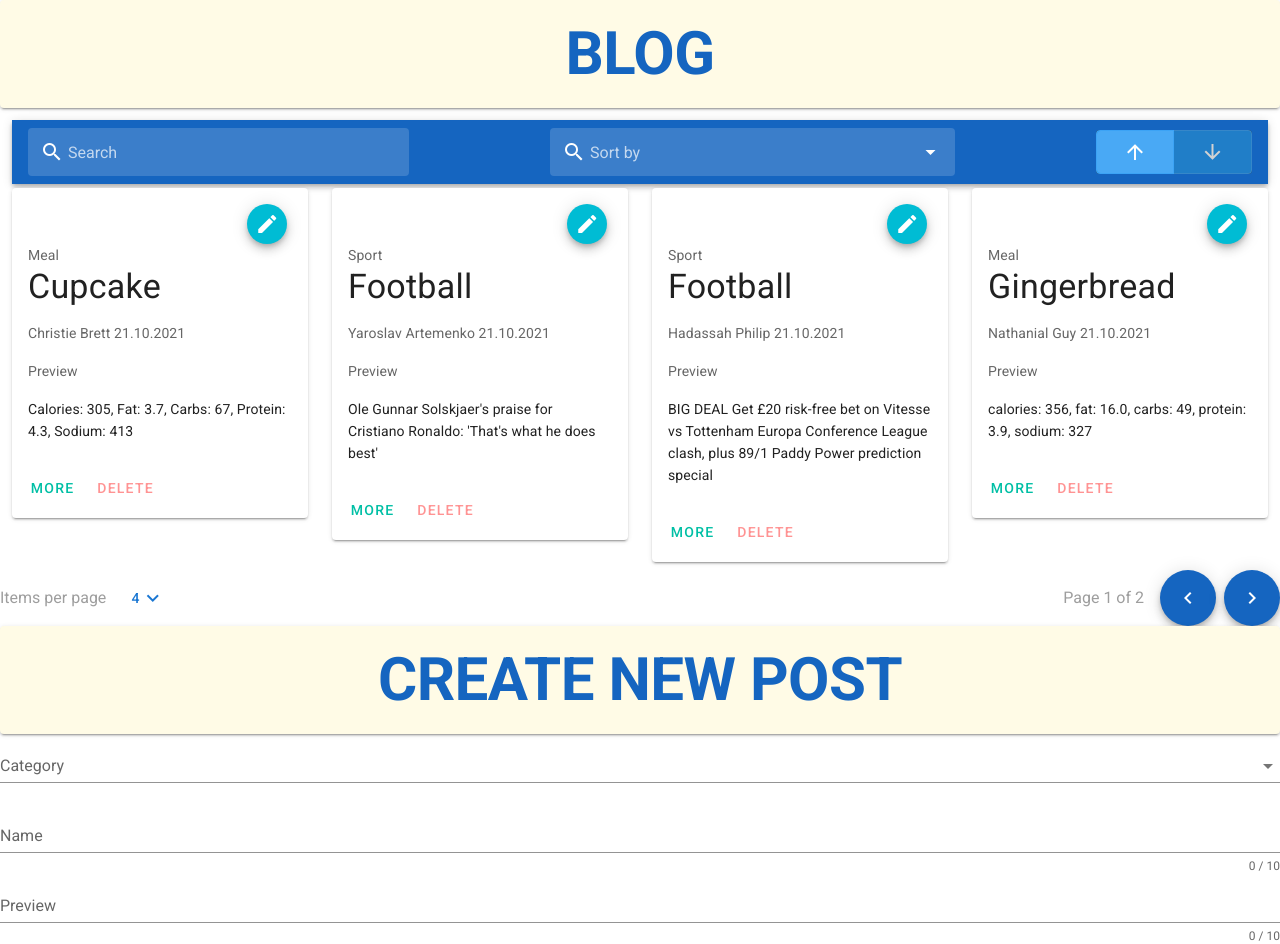
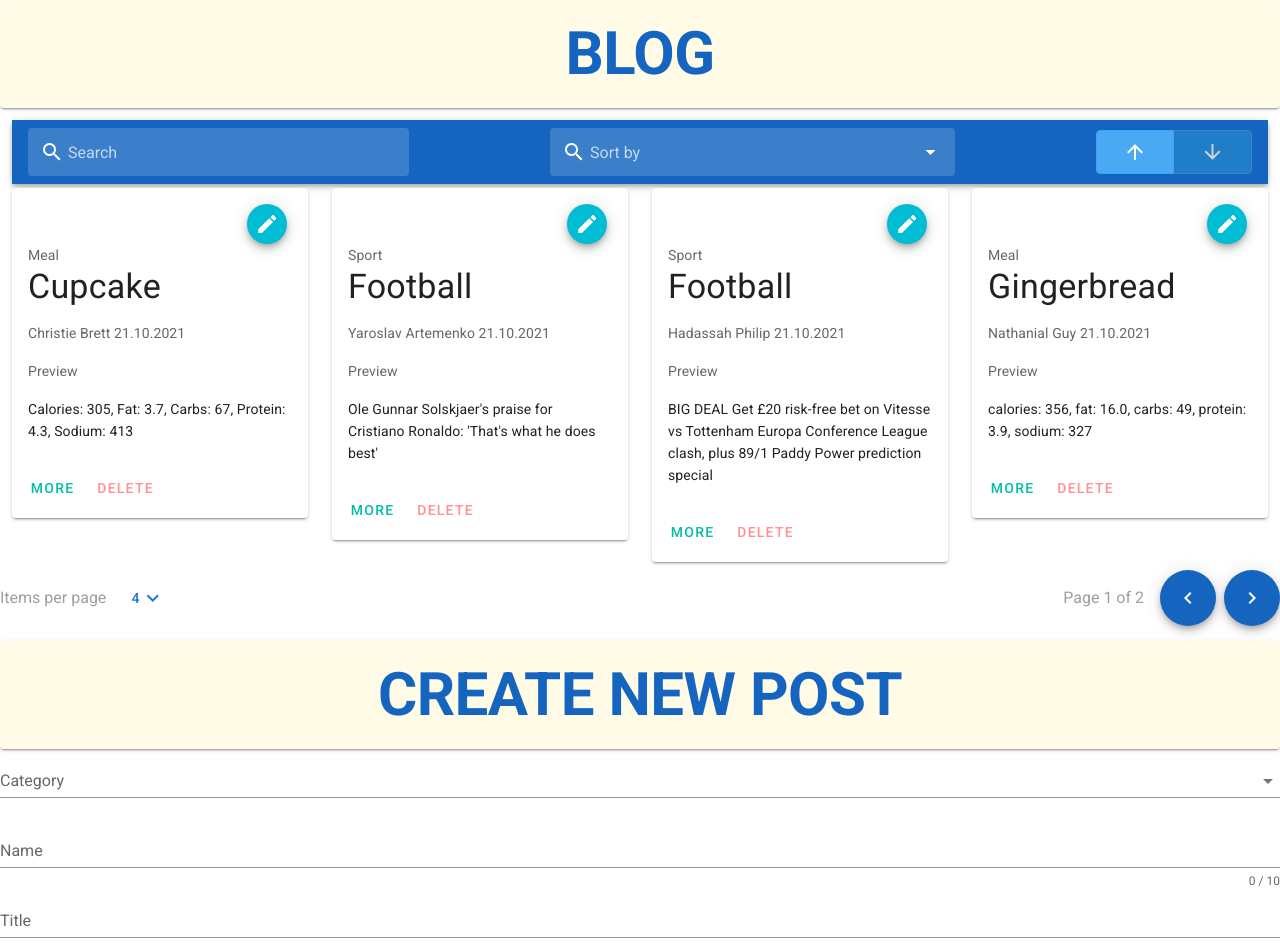
Before and after one commit to YaroslavArtemenko/test_blog, a Vue app in the folder test_blog/: page / in a window 1280 px wide. Shown: the top 944 px of the page. Built offline with nearby package versions, Linux system fonts and the light colour scheme.

Commit message:
added validaton for title

```diff
--- a/test_blog/src/components/NewPost.vue
+++ b/test_blog/src/components/NewPost.vue
@@ -1,5 +1,5 @@
 <template>
-  <form>
+  <form style="margin-top: 15px">
 
     <v-card color="basil">
       <v-card-title class="text-center justify-center py-6">
@@ -19,6 +19,7 @@
         @change="$v.select.$touch()"
         @blur="$v.select.$touch()"
     ></v-select>
+
     <v-text-field
         v-model="name"
         :error-messages="nameErrors"
@@ -28,6 +29,17 @@
         @input="$v.name.$touch()"
         @blur="$v.name.$touch()"
     ></v-text-field>
+
+    <v-text-field
+        v-model="title"
+        :error-messages="titleErrors"
+        :counter="10"
+        label="Title"
+        required
+        @input="$v.title.$touch()"
+        @blur="$v.title.$touch()"
+    ></v-text-field>
+
     <v-text-field
         v-model="name"
         :error-messages="nameErrors"
@@ -37,6 +49,7 @@
         @input="$v.name.$touch()"
         @blur="$v.name.$touch()"
     ></v-text-field>
+
     <v-text-field
         v-model="name"
         :error-messages="nameErrors"
@@ -77,7 +90,8 @@ export default {
   mixins: [validationMixin],
 
   validations: {
-    name: { required, minLength: minLength(4) },
+    name: { required, minLength: minLength(5) },
+    title: {required, minLength: minLength(3)},
     email: { required, email },
     select: { required },
     checkbox: {
@@ -90,6 +104,7 @@ export default {
   data: () => ({
     name: '',
     email: '',
+    title: '',
     select: null,
       // items: [
       //   'Item 1',
@@ -117,8 +132,15 @@ export default {
     nameErrors () {
       const errors = []
       if (!this.$v.name.$dirty) return errors
-      !this.$v.name.maxLength && errors.push('Name must be at most 10 characters long')
+      !this.$v.name.minLength && errors.push('Name must be at most 5 characters long')
       !this.$v.name.required && errors.push('Name is required.')
+      return errors
+    },
+    titleErrors () {
+      const errors = []
+      if (!this.$v.title.$dirty) return errors
+      !this.$v.title.minLength && errors.push('Title must be at most 3 characters long')
+      !this.$v.title.required && errors.push('Title is required.')
       return errors
     },
     emailErrors () {
@@ -137,6 +159,7 @@ export default {
     clear () {
       this.$v.$reset()
       this.name = ''
+      this.title = ''
       this.email = ''
       this.select = null
       this.checkbox = false
```
